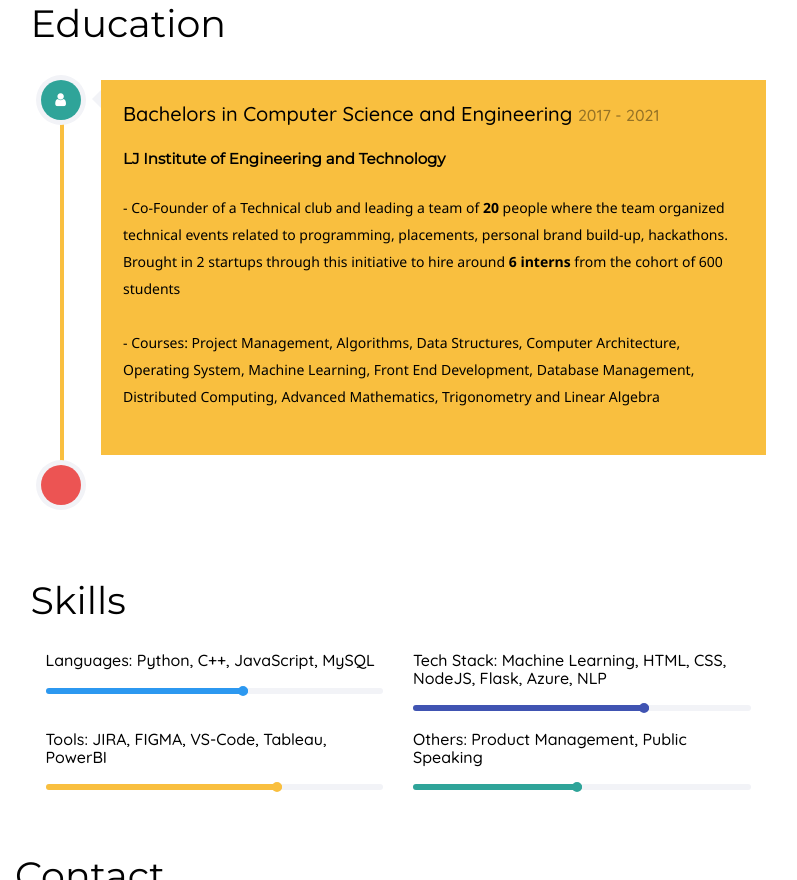
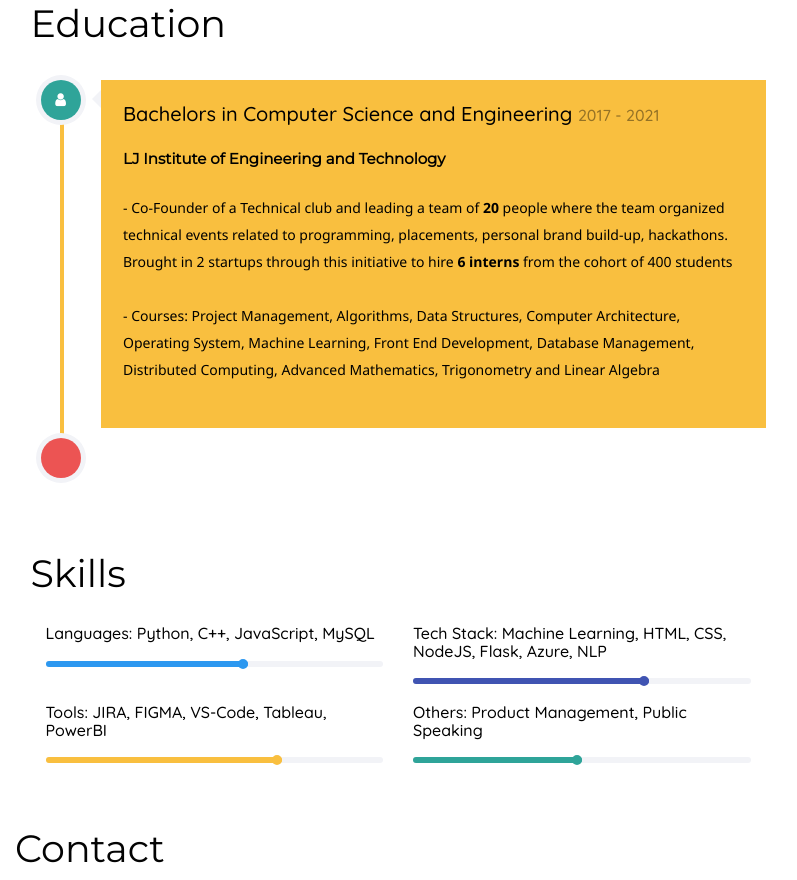
Before and after one commit to chawlaj100/chawlaj100.github.io, a plain HTML site: page index.html in a window 1280 px wide. Shown: the part 2940-3820 px from the top of the page, without its empty margins (392-1189 px from the left). Drawn offline with Linux system fonts and the light colour scheme; a web font is replaced by a local one.

Commit message:
Update index.html

```diff
--- a/index.html
+++ b/index.html
@@ -262,7 +262,7 @@
                                        <p><strong>LJ Institute of Engineering and Technology</strong><br></p>
                                        <p>
                                           <span style="font-size: 14px; font-family: 'Segoe UI', Tahoma, Geneva, Verdana, sans-serif;">
-                                             - Co-Founder of a Technical club and leading a team of <b>20</b> people where the team organized technical events related to programming, placements, personal brand build-up, hackathons. Brought in 2 startups through this initiative to hire around <b>6 interns</b> from the cohort of 600 students <br><br>
+                                             - Co-Founder of a Technical club and leading a team of <b>20</b> people where the team organized technical events related to programming, placements, personal brand build-up, hackathons. Brought in 2 startups through this initiative to hire <b>6 interns</b> from the cohort of 400 students <br><br>
                                              - Courses: Project Management, Algorithms, Data Structures, Computer Architecture, Operating System, Machine Learning, Front End Development, Database Management, Distributed Computing, Advanced Mathematics, Trigonometry and Linear Algebra
                                           </span>
                                        </p>
```
